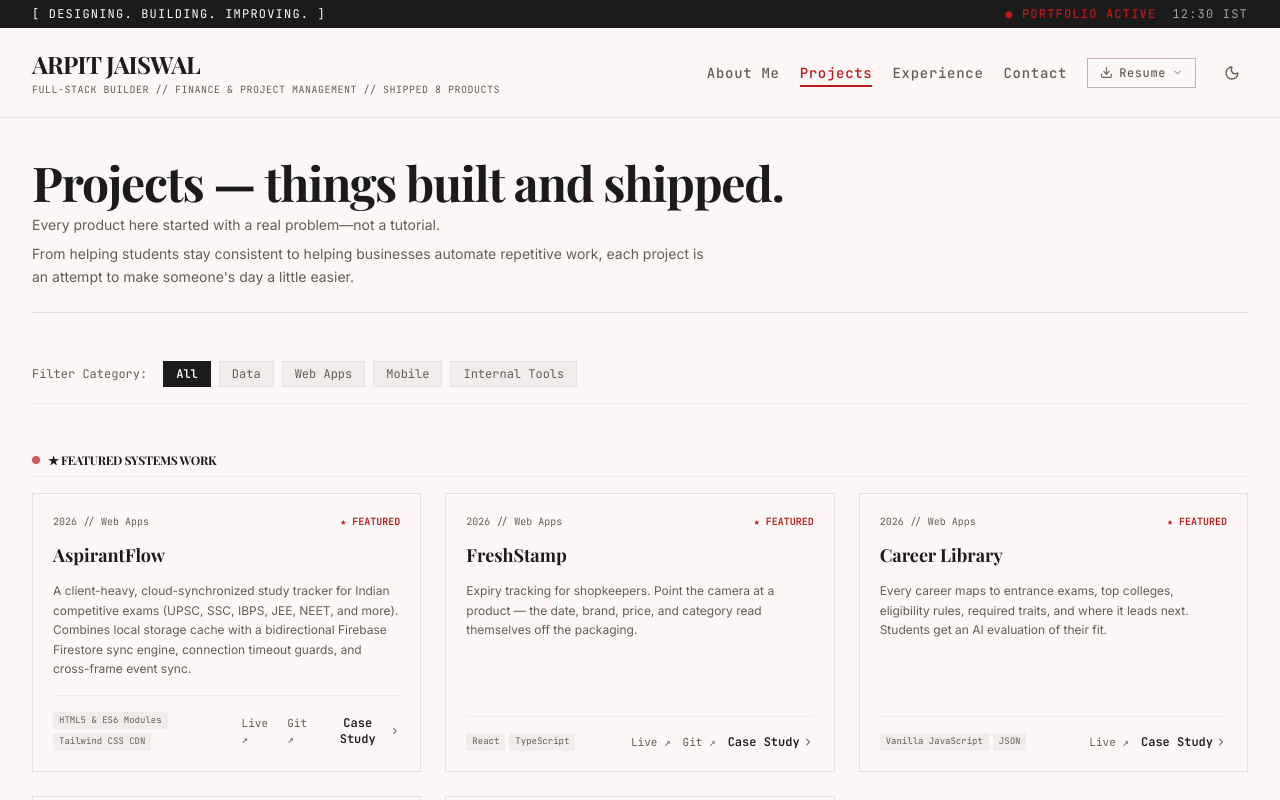
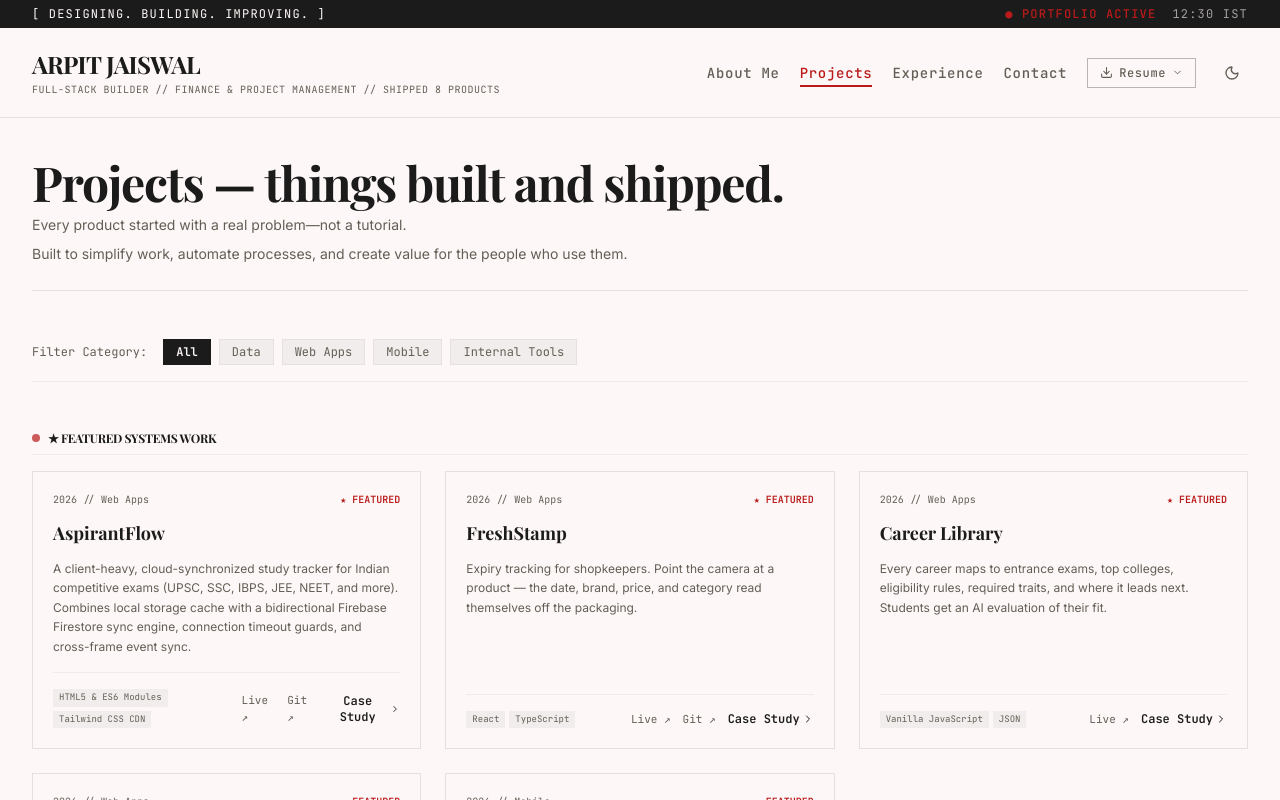
Before and after one commit to Arpitj9974/Arpitj9974-portfolio-, a React (Vite) app: page / in a window 1280 px wide. Both pictures are taken after a click on the button "VIEW WORK". Shown: the top 800 px of the page. Built offline with nearby package versions, Linux system fonts and the light colour scheme; a web font is replaced by a local one.

Commit message:
Update Projects header description to revised version

```diff
--- a/src/App.tsx
+++ b/src/App.tsx
@@ -588,10 +588,10 @@ export default function App() {
                 </h1>
                 <div className="text-sm text-muted max-w-2xl font-sans space-y-1.5 leading-relaxed">
                   <p>
-                    Every product here started with a real problem—not a tutorial.
+                    Every product started with a real problem—not a tutorial.
                   </p>
                   <p>
-                    From helping students stay consistent to helping businesses automate repetitive work, each project is an attempt to make someone's day a little easier.
+                    Built to simplify work, automate processes, and create value for the people who use them.
                   </p>
                 </div>
               </div>
```
